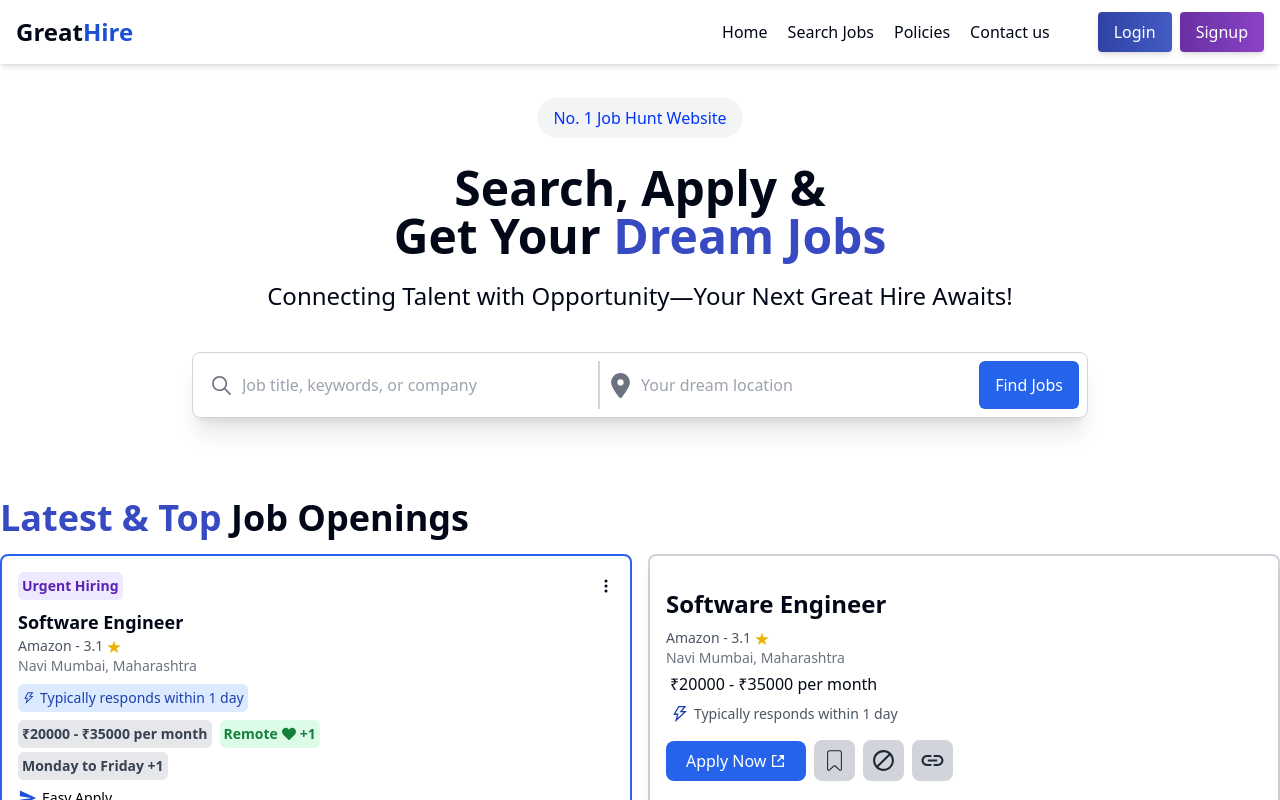
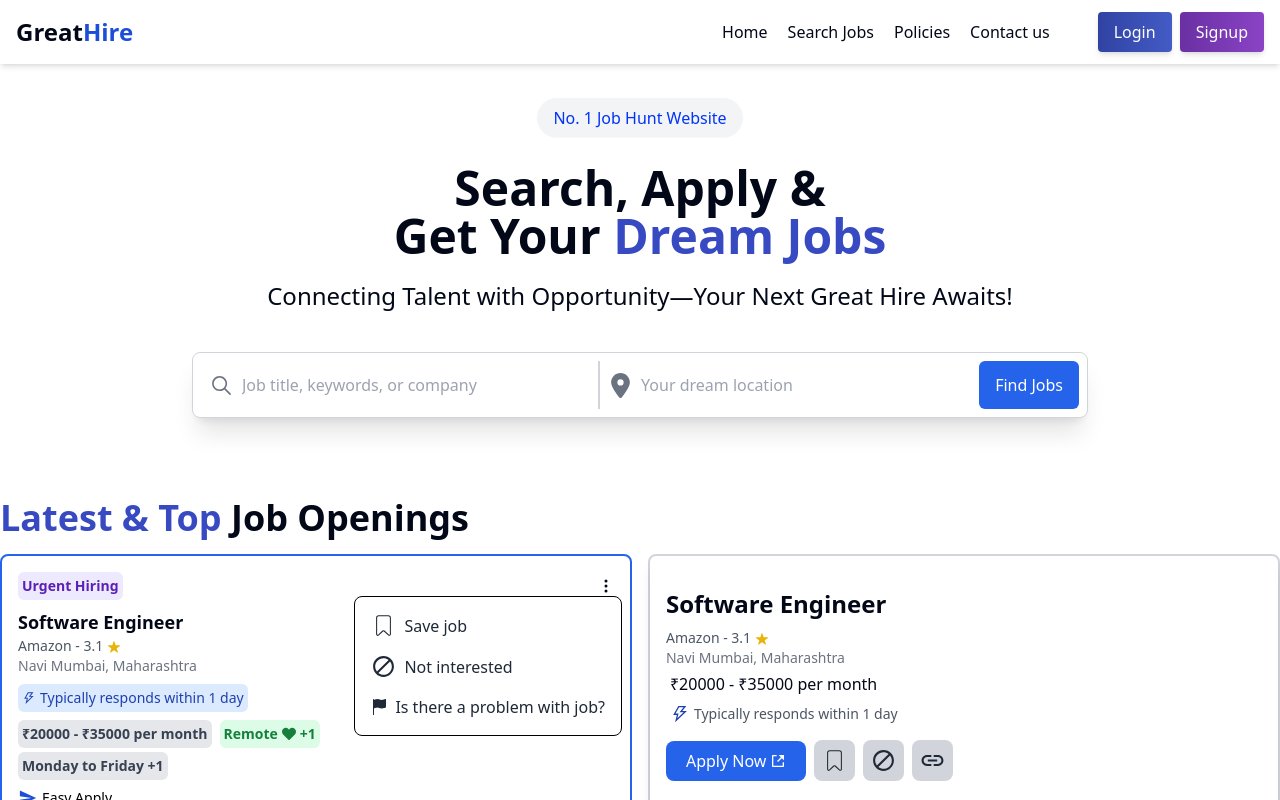
Before and after one commit to Ankush-Nandal/GreatHire, a React (Vite) app in the folder frontend/: page / in a window 1280 px wide. Both pictures are taken after a click on the icon 605 px from the left and 586 px from the top of the page. Shown: the top 800 px of the page. Built offline with nearby package versions, Linux system fonts and the light colour scheme.

Commit message:
update job.model.js

```diff
--- a/frontend/src/components/JobsForYou.jsx
+++ b/frontend/src/components/JobsForYou.jsx
@@ -8,6 +8,7 @@ import { CiBookmark } from "react-icons/ci";
 import { MdBlock } from "react-icons/md";
 import { IoMdLink } from "react-icons/io";
 import { RiShareBoxFill } from "react-icons/ri";
+import { BsFlagFill } from "react-icons/bs";
 import JobMajorDetails from "./JobMajorDetails";
 import { useNavigate } from "react-router-dom";
 import { useJobDetails } from "../context/JobDetailsContext";
@@ -34,17 +35,17 @@ const JobsForYou = () => {
       setSelectedJob(defaultJob); // Set default selected job
     }
   }, []);
-
+  const [isClickOnThreeDot, setClickOnThreeDot] = useState(false);
   return (
     <div className="flex justify-center  mt-4 gap-4 h-screen sticky top-10 ">
       {/* Job List */}
       <div
-        className={`flex flex-col gap-4 w-full md:w-1/2  h-screen m-5 md:m-0  scrollbar-hide overflow-y-scroll `}
+        className={`flex flex-col gap-4 w-full md:w-1/2  h-screen m-5 md:m-0  scrollbar-hide overflow-y-scroll  `}
       >
         {jobs.map((job) => (
           <div
             key={job.id}
-            className={`p-4 border-2 rounded-lg cursor-pointer hover:shadow-lg ${
+            className={`p-4 border-2 rounded-lg cursor-pointer hover:shadow-lg relative ${
               selectedJob?.id === job.id ? "border-blue-600" : "border-gray-400"
             }`}
             onClick={() => {
@@ -56,11 +57,27 @@ const JobsForYou = () => {
               }
             }}
           >
-            <div className="flex justify-between items-center mb-2">
+            <div className="flex justify-between items-center mb-2 ">
               <p className="text-sm bg-violet-100 rounded-md p-1 text-violet-800 font-bold">
                 Urgent Hiring
               </p>
-              <BsThreeDotsVertical />
+              <BsThreeDotsVertical onClick={() => setClickOnThreeDot(!isClickOnThreeDot)} />
+              { selectedJob?.id === job.id && isClickOnThreeDot &&  (
+                <div className="absolute top-10 right-2 border border-black rounded-lg p-2 flex-col justify-center gap-10 z-20 transform origin-left animate-slide-in-right">
+                  <p className="p-2 flex gap-2 items-center text-gray-800 hover:bg-gray-200 rounded-lg">
+                    <CiBookmark size={25} />
+                    <span>Save job</span>
+                  </p>
+                  <p className="p-2 flex gap-2 items-center text-gray-800 hover:bg-gray-200 rounded-lg">
+                    <MdBlock size={25} />
+                    <span>Not interested</span>
+                  </p>
+                  <p className="p-2 flex gap-2 items-center text-gray-800 hover:bg-gray-200 rounded-lg">
+                    <BsFlagFill />
+                    <span>Is there a problem with job?</span>
+                  </p>
+                </div>
+              )}
             </div>
             <h3 className="text-lg font-semibold">{job.title}</h3>
             <p className="text-sm text-gray-600">
--- a/frontend/src/components/admin/PostJob.jsx
+++ b/frontend/src/components/admin/PostJob.jsx
@@ -19,10 +19,15 @@ const PostJob = () => {
     jobType: false,
     location: false,
   });
-  const dropdownRefs = useRef({ jobType: null, location: null });
+  const dropdownRefs = useRef({
+    jobType: null,
+    location: null,
+    urgentHire: null,
+  });
   const [skillInput, setSkillInput] = useState({ skill: "", required: false });
 
   const [formData, setFormData] = useState({
+    urgentHiring:"",
     title: "",
     companyName: "",
     rating: "",
@@ -46,7 +51,7 @@ const PostJob = () => {
     "Full Time",
     "Part Time",
     "Internship",
-    "Contract"
+    "Contract",
   ];
 
   const allLocations = [
@@ -65,6 +70,8 @@ const PostJob = () => {
     "Chennai, Tamil Nadu",
   ];
 
+  const urgentHiring = ["Yes", "No"];
+
   const handleChange = (e) => {
     const { name, value } = e.target;
     setFormData((prevData) => ({
@@ -74,7 +81,7 @@ const PostJob = () => {
   };
 
   const handleSkillChange = (e) => {
-    const {name, value, type, checked} = e.target;
+    const { name, value, type, checked } = e.target;
     setSkillInput((prev) => ({
       ...prev,
       [name]: type === "checkbox" ? checked : value,
@@ -82,7 +89,6 @@ const PostJob = () => {
   };
 
   const addSkill = () => {
-
     if (skillInput.skill.trim() !== "") {
       setFormData((prevData) => ({
         ...prevData,
@@ -93,7 +99,7 @@ const PostJob = () => {
   };
 
   const removeSkill = (index) => {
-    console.log(index)
+    console.log(index);
     setFormData((prevData) => ({
       ...prevData,
       skills: prevData.skills.filter((_, i) => i !== index),
@@ -130,7 +136,6 @@ const PostJob = () => {
     };
   }, []);
 
-
   const handleSubmit = (e) => {
     e.preventDefault();
     const parsedData = {
@@ -142,6 +147,7 @@ const PostJob = () => {
     console.log(parsedData);
     // Reset the formData to initial values
     setFormData({
+      urgentHiring:"",
       title: "",
       companyName: "",
       rating: "",
@@ -162,7 +168,6 @@ const PostJob = () => {
     setSkillInput({ skill: "", required: false });
   };
 
-
   return (
     <>
       <Navbar />
@@ -177,25 +182,20 @@ const PostJob = () => {
             Add Job Details
           </h2>
           <form onSubmit={handleSubmit} className="space-y-6">
-            {/* First Field */}
-            <div>
-              <label className="block text-lg font-medium text-blue-600 mb-1">
-                Job Title
-              </label>
-              <input
-                type="text"
-                name="title"
-                value={formData.title}
-                onChange={handleChange}
-                className="w-full mt-1 p-2 rounded-md border border-gray-300 focus:outline-none focus:ring-2 focus:ring-blue-500"
-                placeholder="Enter job title"
-                required
-              />
-            </div>
-
-            {/* Next 8 Fields in a Grid */}
+            {/* Next 10 Fields in a Grid */}
             <div className="grid grid-cols-1 md:grid-cols-2 gap-4">
               {[
+                {
+                  name: "urgentHiring",
+                  label: "Is Urgent Hiring",
+                  placeholder: "Select",
+                  dropdown: true,
+                },
+                {
+                  name: "title",
+                  label: "Job Title",
+                  placeholder: "Enter job title",
+                },
                 {
                   name: "companyName",
                   label: "Company Name",
@@ -227,6 +227,7 @@ const PostJob = () => {
                   label: "Experience",
                   placeholder: "Enter experience (e.g., 1, 2 or fresher)",
                 },
+
                 {
                   name: "jobType",
                   label: "Job Type",
@@ -267,7 +268,9 @@ const PostJob = () => {
                         <div className="absolute z-10 bg-white border border-gray-300 rounded-md mt-1 shadow-lg w-full">
                           {(field.name === "jobType"
                             ? jobTypes
-                            : allLocations
+                            : field.name === "location"
+                            ? allLocations
+                            : urgentHiring
                           ).map((option) => (
                             <div
                               key={option}
```
Also changed, not shown: 2 other files (tests, documents, lock files or other folders).
